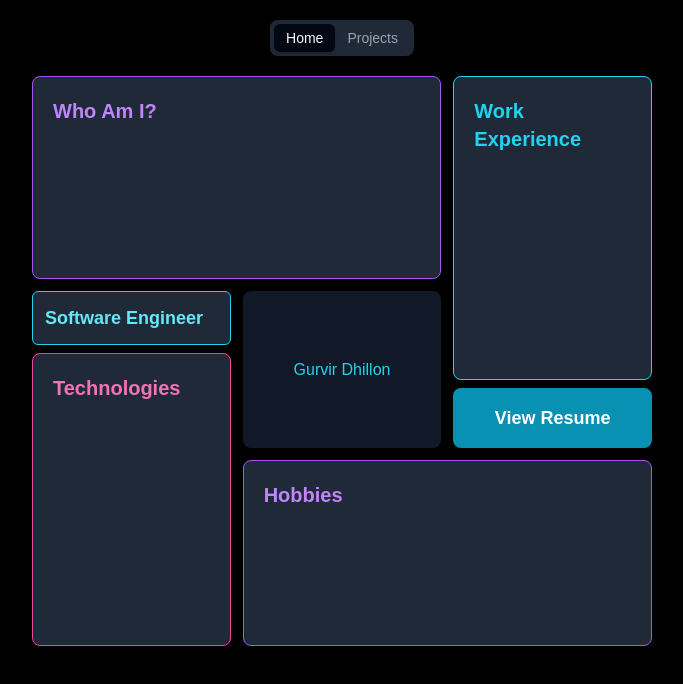
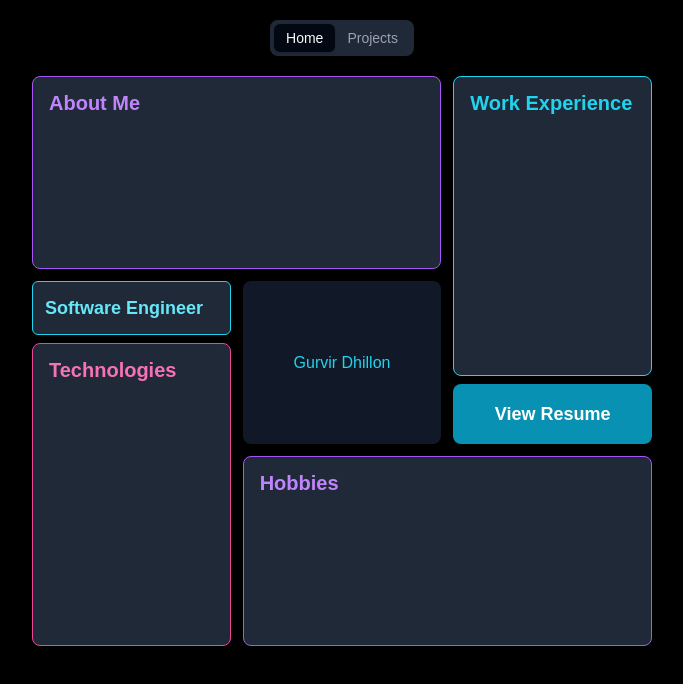
Before and after one commit to gdhillon2/portfolio, a Next.js app: page / in a window 1280 px wide. Shown: the top 684 px of the page, without its empty margins (298-981 px from the left). Built offline with nearby package versions, Linux system fonts and the light colour scheme.

Commit message:
adjusted spacing of section titles

```diff
--- a/app/page.tsx
+++ b/app/page.tsx
@@ -16,14 +16,14 @@ export default function Home() {
             <div className="grid grid-cols-3 w-[50%] h-[75%] gap-3">
                 <div className="hero-section">
                     <div className="animate-slide-in-left w-full h-full">
-                        <div className="w-full h-full p-5 rounded-lg border border-purple-500 bg-gray-800 text-purple-400 shadow-md">
-                            <div className="text-xl font-bold">Who Am I?</div>
+                        <div className="w-full h-full px-4 py-3 rounded-lg border border-purple-500 bg-gray-800 text-purple-400 shadow-md">
+                            <div className="text-xl font-bold">About Me</div>
                         </div>
                     </div>
                 </div>
                 <div className="work-section">
                     <div className="w-full h-full flex flex-col gap-2">
-                        <div className="w-full h-full p-5 rounded-lg border border-cyan-400 bg-gray-800 text-cyan-400 animate-slide-in-down opacity-0 shadow-md">
+                        <div className="w-full h-full px-4 py-3 rounded-lg border border-cyan-400 bg-gray-800 text-cyan-400 animate-slide-in-down opacity-0 shadow-md">
                             <div className="text-xl font-bold">Work Experience</div>
                             <div className="w-full h-full"></div>
                         </div>
@@ -44,7 +44,7 @@ export default function Home() {
                                 Software Engineer
                             </div>
                         </div>
-                        <div className="w-full h-full p-5 animate-slide-in-up rounded-lg border border-pink-500 text-pink-400 bg-gray-800 text-pink-400 shadow-md">
+                        <div className="w-full h-full px-4 py-3 animate-slide-in-up rounded-lg border border-pink-500 text-pink-400 bg-gray-800 text-pink-400 shadow-md">
                             <div className="text-xl font-bold">Technologies</div>
                         </div>
                     </div>
@@ -56,7 +56,7 @@ export default function Home() {
                 </div>
                 <div className="hobbies-section">
                     <div className="animate-slide-in-right w-full h-full">
-                        <div className="w-full h-full p-5 rounded-lg border border-purple-500 bg-gray-800 text-purple-400 shadow-md">
+                        <div className="w-full h-full px-4 py-3 rounded-lg border border-purple-500 bg-gray-800 text-purple-400 shadow-md">
                             <div className="text-xl font-bold">Hobbies</div>
                         </div>
                     </div>
```
